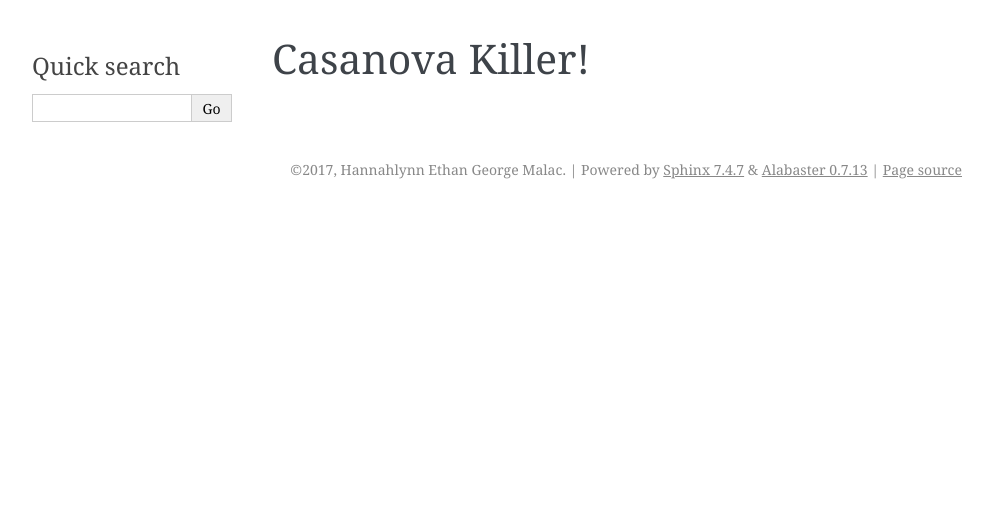
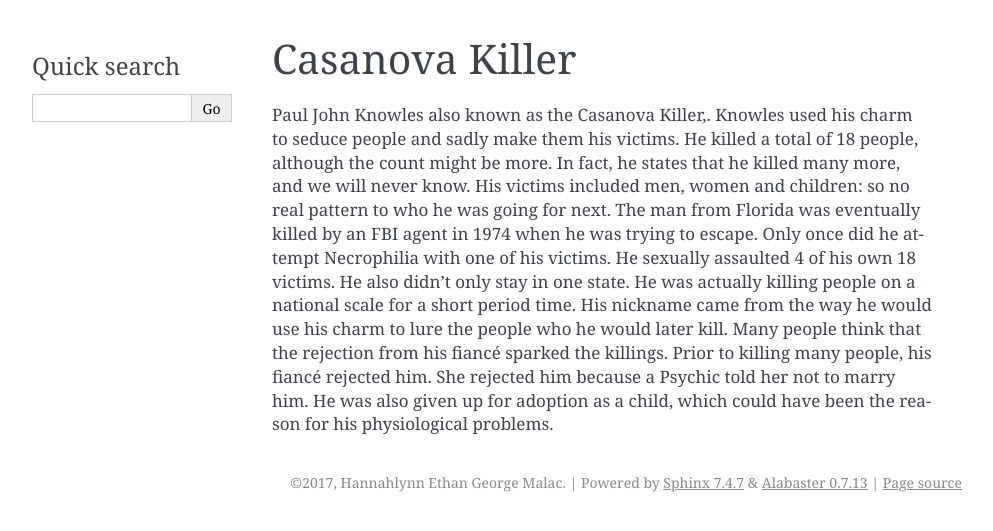
Before and after one commit to GeoSau/serial_killers, a Sphinx documentation site: the page built from source/casanova_killer/index.rst, in a window 1280 px wide. Shown: the top 531 px of the page, without its empty margins (148-1141 px from the left). Built offline with Sphinx 7.4.7, drawn with Linux system fonts in a browser that asks for light colours.

Commit message:
added georges files for acid bath killer/ casanova killer/ freeway killer/ and lobster boy killer with text.

```diff
--- a/source/casanova_killer/index.rst
+++ b/source/casanova_killer/index.rst
@@ -1,3 +1,17 @@
+Casanova Killer
+===============
 
-Casanova Killer!
-================
+Paul John Knowles also known as the Casanova Killer,. Knowles used his charm to
+seduce people and sadly make them his victims. He killed a total of 18 people,
+although the count might be more. In fact, he states that he killed many more,
+and we will never know.  His victims included men, women and children: so no
+real pattern to who he was going for next. The man from Florida was eventually
+killed by an FBI agent in 1974 when he was trying to escape. Only once did he
+attempt Necrophilia with one of his victims. He sexually assaulted 4 of his own
+18 victims. He also didn’t only stay in one state. He was actually killing
+people on a national scale for a short period time. His nickname came from the
+way he would use his charm to lure the people who he would later kill. Many
+people think that the rejection from his fiancé sparked the killings. Prior to
+killing many people, his fiancé rejected him. She rejected him because a Psychic
+told her not to marry him. He was also given up for adoption as a child, which
+could have been the reason for his physiological problems.
--- a/source/index.rst
+++ b/source/index.rst
@@ -7,9 +7,12 @@ Welcome to Serial Killers's documentation!
    :caption: Contents:
 
    ahmad_suradji/index.rst
+   lobster_boy/index.rst
    alexander_pichushkin/index.rst
    andrei_chikatilo/index.rst
    casanova_killer/index.rst
+   freeway_killer/index.rst
+   acid_killer/index.rst
    charles_cullen/index.rst
    dennis_rader/index.rst
    donald_gaskins/index.rst
```
Also changed, not shown: source/acid_killer/index.rst (added, +18 -0 lines), source/alexander_pichushkin/index.rst (+8 -8 lines), source/freeway_killer/index.rst (added, +18 -0 lines), source/lobster_boy/index.rst (added, +17 -0 lines).
